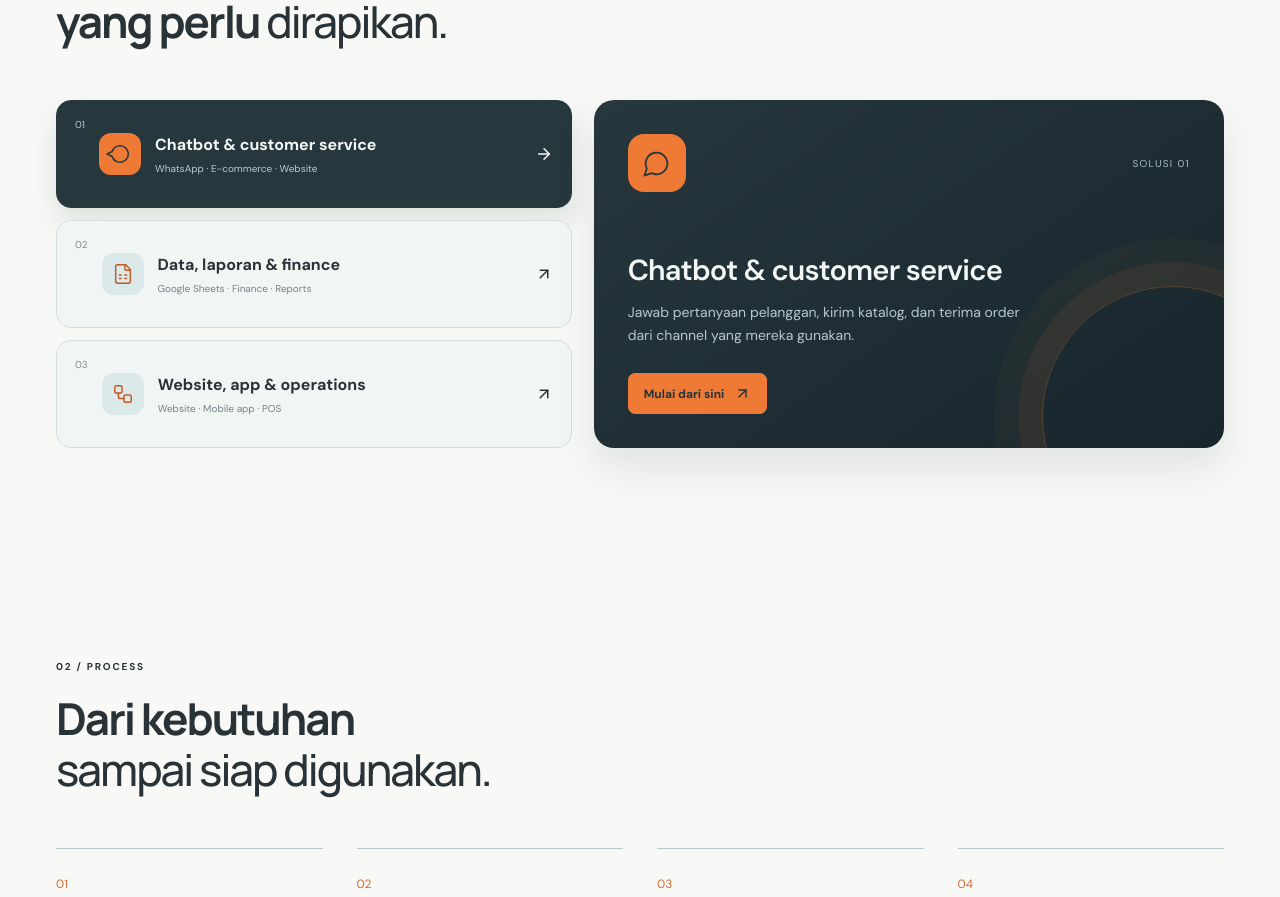
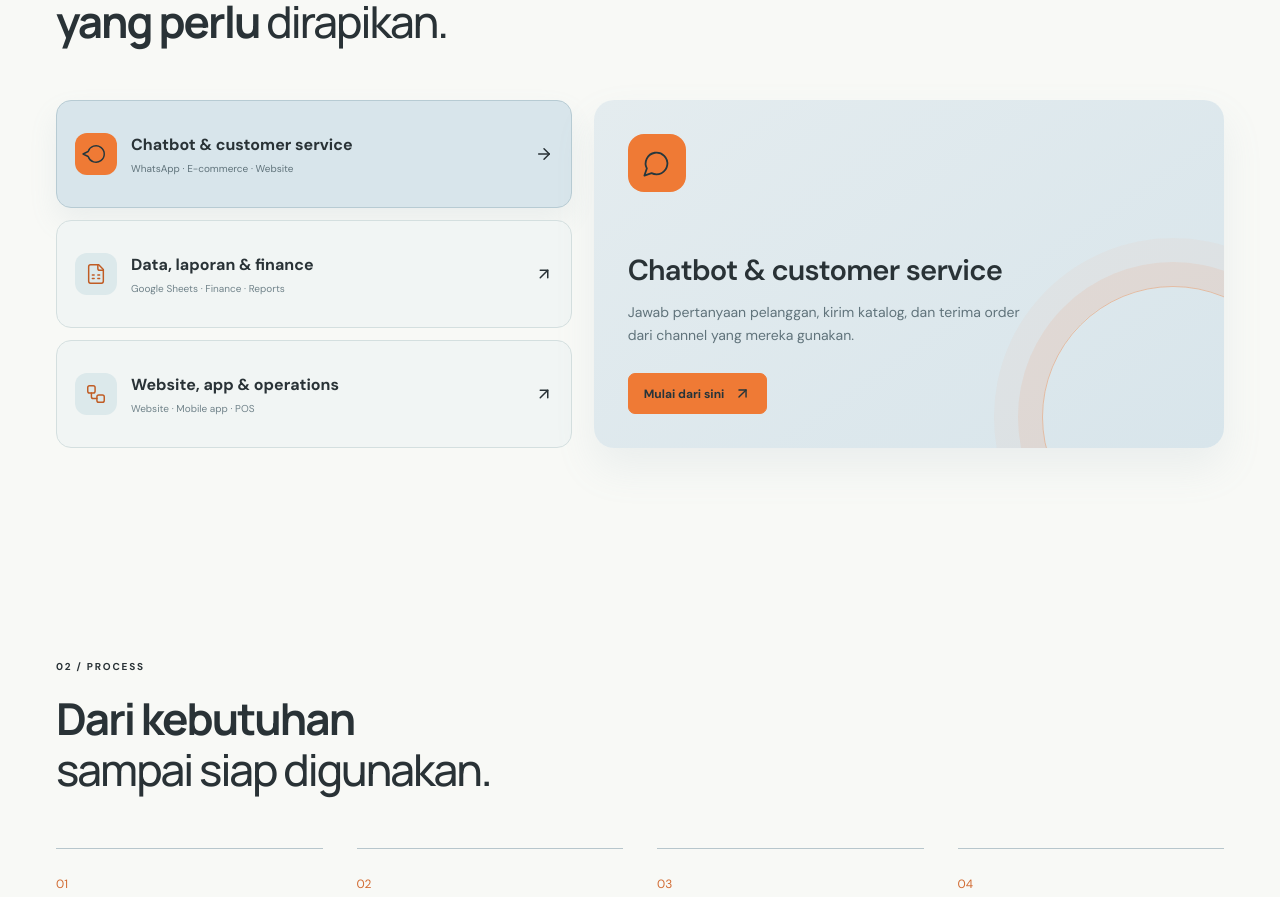
Before and after one commit to albertuschr/dicodinginaja, a React (Vite) app: page / in a window 1280 px wide. Shown: the part 1081-1978 px from the top of the page. Built offline with nearby package versions, Linux system fonts and the light colour scheme.

Commit message:
update v1.1 part 3

```diff
--- a/src/main.jsx
+++ b/src/main.jsx
@@ -429,7 +429,7 @@ function App() {
                                     className={service === i ? 'active' : ''}
                                     onClick={() => setService(i)}
                                 >
-                                    <span className="service-index">0{i + 1}</span>
+                                    {/* <span className="service-index">0{i + 1}</span> */}
                                     <span className="service-icon"><s.icon size={22} strokeWidth={1.6} /></span>
                                     <span className="service-tab-copy">
                                         <b>{s.title}</b>
@@ -442,7 +442,7 @@ function App() {
                         <div className="service-detail" role="tabpanel" id="service-panel" aria-labelledby={'tab-' + service}>
                             <div className="service-detail-top">
                                 <span className="service-detail-icon"><Icon size={29} strokeWidth={1.5} /></span>
-                                <span className="service-kicker">SOLUSI 0{service + 1}</span>
+                                {/* <span className="service-kicker">SOLUSI 0{service + 1}</span> */}
                             </div>
                             <h3>{services[service].title}</h3>
                             <p>{services[service].desc}</p>
--- a/src/style.css
+++ b/src/style.css
@@ -425,13 +425,13 @@ h2 {
 .service-tab-copy small { color: #71838a; font-size: 10px; }
 .service-tabs button svg { transition: transform .3s; }
 .service-tabs button.active {
-  color: #f5f8f6;
-  background: #26373d;
-  border-color: #26373d;
-  box-shadow: 0 14px 28px #26373d1f;
+  color: #293236;
+  background: #d8e5eb;
+  border-color: #b7cbd3;
+  box-shadow: 0 14px 28px #8aa8b31f;
 }
 .service-tabs button.active .service-index,
-.service-tabs button.active .service-tab-copy small { color: #b8cbd0; }
+.service-tabs button.active .service-tab-copy small { color: #60737b; }
 .service-tabs button.active .service-icon { background: #ef7a35; color: #26373d; }
 .service-tabs button.active svg { transform: rotate(45deg); }
 .service-detail {
@@ -442,9 +442,9 @@ h2 {
   overflow: hidden;
   padding: 34px;
   border-radius: 20px;
-  background: linear-gradient(145deg, #26373d, #17262c);
-  color: #f4f7f5;
-  box-shadow: 0 20px 40px #26373d1c;
+  background: linear-gradient(145deg, #e4ecef, #d8e5eb);
+  color: #293236;
+  box-shadow: 0 20px 40px #8aa8b31f;
 }
 .service-detail::after {
   position: absolute;
@@ -452,9 +452,9 @@ h2 {
   bottom: -100px;
   width: 260px;
   height: 260px;
-  border: 1px solid #ef7a354d;
+  border: 1px solid #ef7a3566;
   border-radius: 50%;
-  box-shadow: 0 0 0 24px #ef7a3512, 0 0 0 48px #ef7a3508;
+  box-shadow: 0 0 0 24px #ef7a3518, 0 0 0 48px #ef7a350b;
   content: '';
 }
 .service-detail-top { display: flex; align-items: center; justify-content: space-between; }
@@ -467,14 +467,14 @@ h2 {
   background: #ef7a35;
   color: #26373d;
 }
-.service-kicker { color: #a9bdc4; font-size: 10px; letter-spacing: 1.3px; }
+.service-kicker { color: #60737b; font-size: 10px; letter-spacing: 1.3px; }
 .service-detail h3 { position: relative; z-index: 1; max-width: 420px; margin: auto 0 12px; font-size: 29px; font-weight: 600; letter-spacing: -.8px; }
 .service-detail p {
   position: relative;
   z-index: 1;
   max-width: 420px;
   margin: 0 0 26px;
-  color: #b6c8ce;
+  color: #60737b;
   font-size: 14px;
   line-height: 1.65;
 }
```
